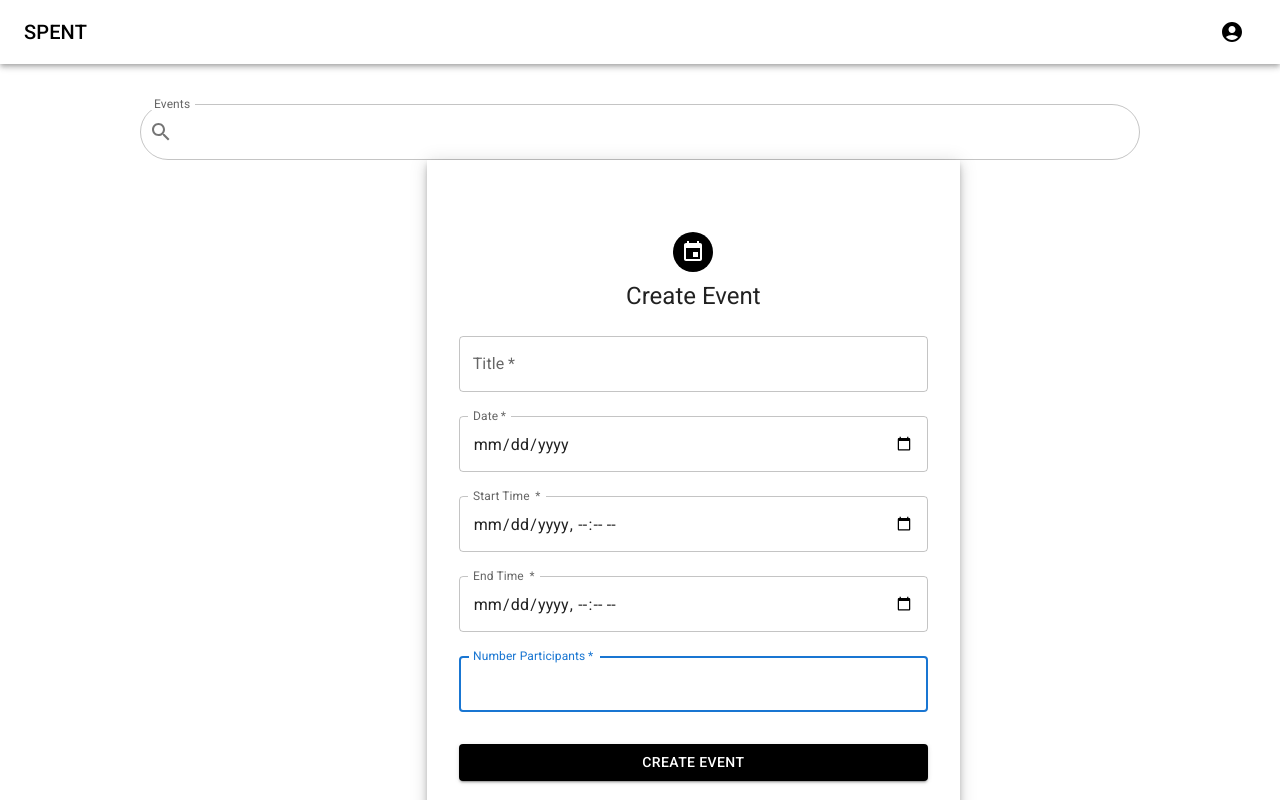
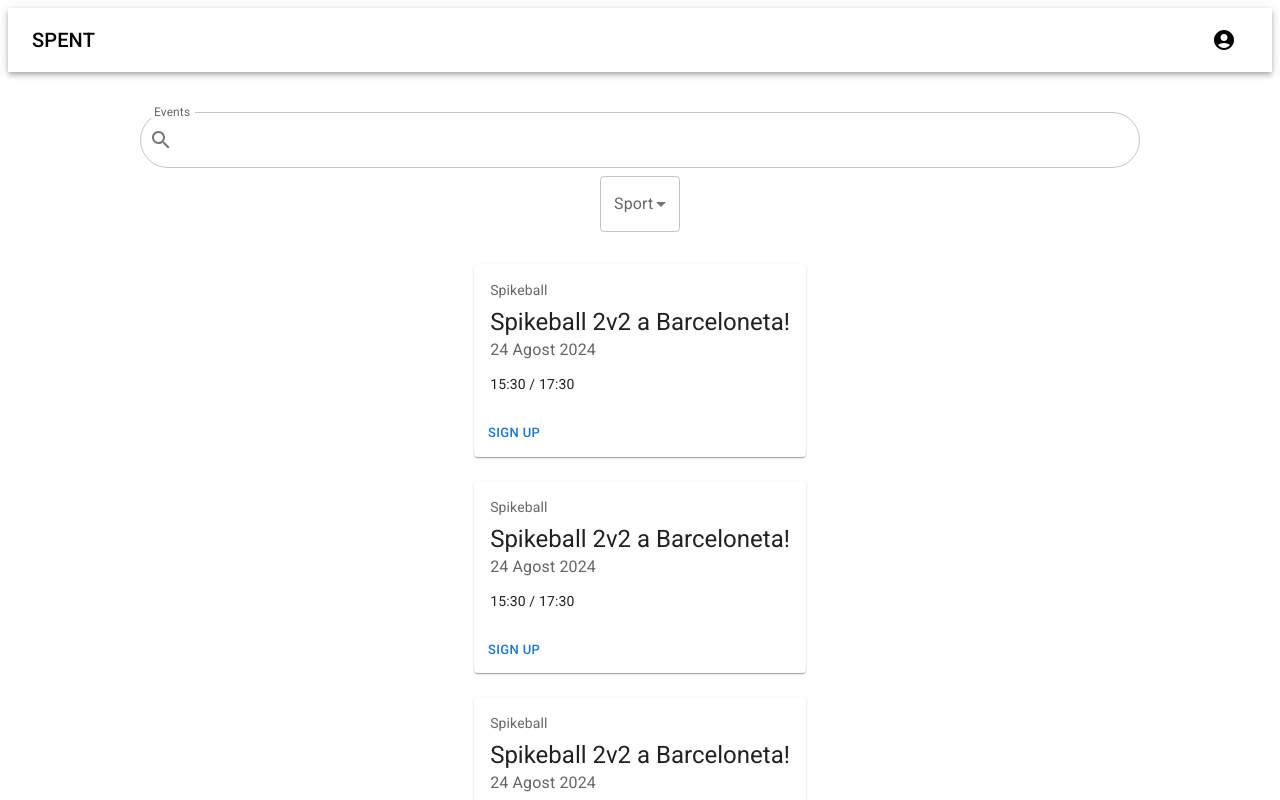
Before and after one commit to FundacioEsplaiJava2024/Spent-FrontEnd, a React (Vite) app: page / in a window 1280 px wide. Shown: the top 800 px of the page. Built offline with nearby package versions, Linux system fonts and the light colour scheme.

Commit message:
deleted from app.tsx

```diff
--- a/src/App.tsx
+++ b/src/App.tsx
@@ -12,7 +12,6 @@ function App() {
       <section id="appBody">
         <div className="container">
           <SearchBar />
-          <EventCreate/>
           <FilterBar />
           <EventCard />
           <EventCard />
```
